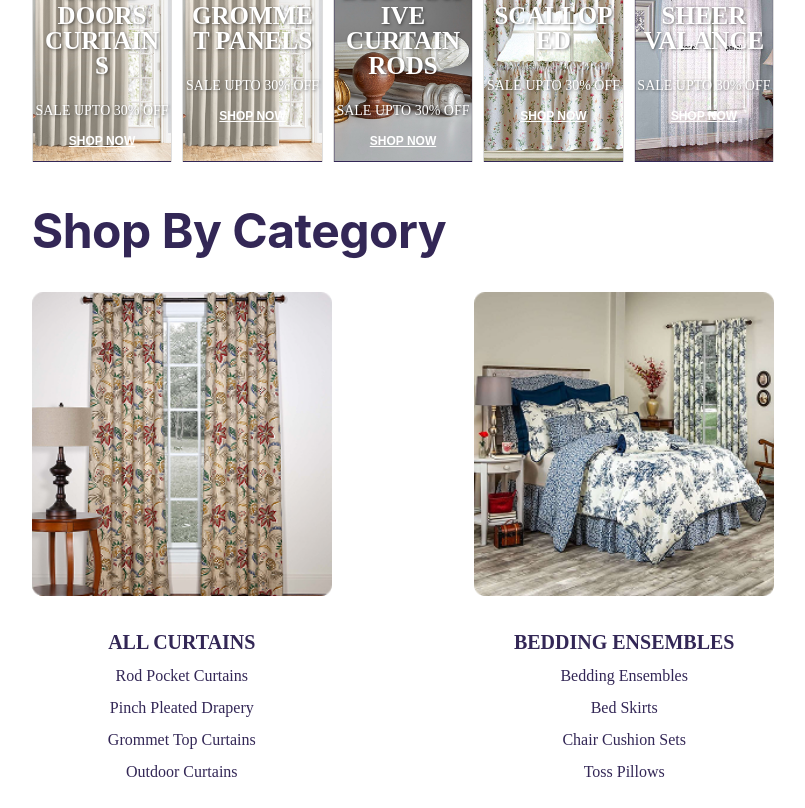
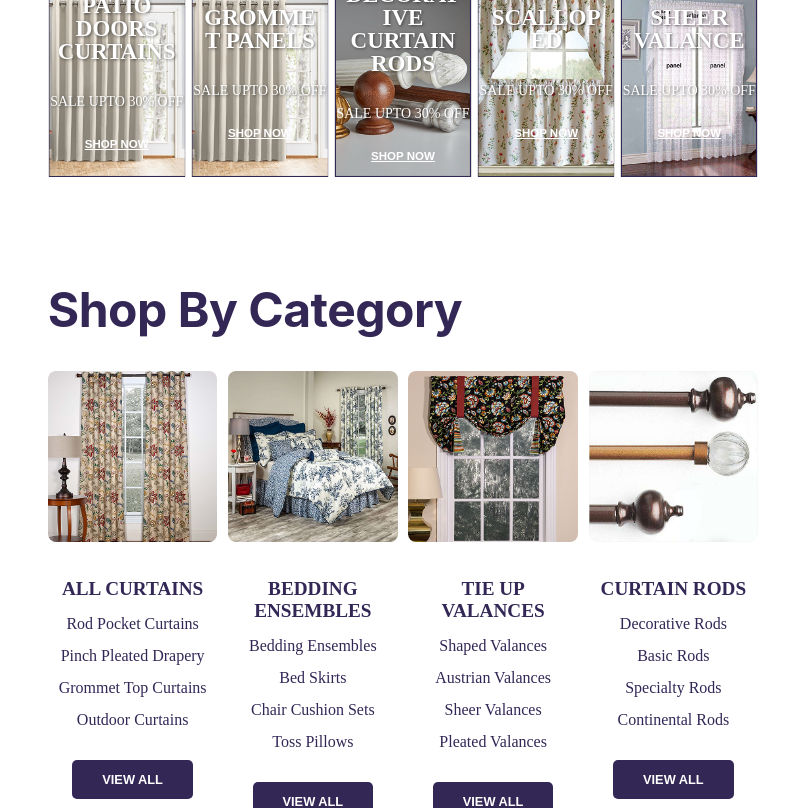
Before and after one commit to ShemLeon/CurtainStore, a React (Vite) app: page / in a window 1280 px wide. Shown: the part 1560-2368 px from the top of the page, without its empty margins (237-1042 px from the left). Built offline with nearby package versions, Linux system fonts and the light colour scheme.

Commit message:
sale ref

```diff
--- a/src/components/body/promoBanner/promoBanner.module.css
+++ b/src/components/body/promoBanner/promoBanner.module.css
@@ -5,6 +5,7 @@
   height: 500px;
   margin: 0;
   padding: 0;
+   margin: 0 auto;
 }
 
 .promoLeft,
--- a/src/components/body/sale/sale.module.css
+++ b/src/components/body/sale/sale.module.css
@@ -1,14 +1,17 @@
 /* Sale block */
 .saleContainer {
+  max-width: 1200px;
   width: 100%;
+  margin: 0 auto;
+  padding: 2rem 1rem;
   box-sizing: border-box;
 }
 
 .saleGrid {
   display: grid;
-  grid-template-columns: repeat(5, 1fr);
+  grid-template-columns: repeat(5, minmax(0, 1fr));
   grid-template-rows: repeat(2, 1fr);
-  gap: 10px;
+  gap: 0.75%;
   width: 100%;
   box-sizing: border-box;
 }
@@ -21,7 +24,7 @@
   box-sizing: border-box;
   min-width: 0;
   overflow: hidden;
-  cursor: pointer;
+  cursor: default;
   aspect-ratio: 7/10;
   background-size: cover; /* ДОБАВИТЬ */
   background-position: center; /* ДОБАВИТЬ */
@@ -52,7 +55,7 @@
   box-sizing: border-box;
   color: white;
   text-shadow: 1px 1px 3px rgba(0, 0, 0, 0.5);
-  margin: 25% 0; /* ДОБАВИТЬ ЭТУ СТРОКУ - отступы сверху и снизу по 20% */
+  margin: 20% 0;
   transition: background-color 0.5s ease;
 }
 
@@ -63,19 +66,19 @@
 
 /* Title text styling */
 .textOverlay h3 {
-  text-align: center; /* выравнивание по центру */
-  width: 90%; /* на всю ширину контейнера */
-  white-space: normal; /* разрешить перенос строк */
-  word-wrap: break-word; /* переносить длинные слова */
-  padding: 0 40px; /* небольшие отступы по бокам */
-  font-size: 25px; /* размер шрифта (настройте под свой дизайн) */
-  font-weight: bold; /* жирный шрифт */
-  line-height: 1; /* межстрочный интервал */
+  text-align: center;
+  width: 90%;
+  white-space: normal;
+  word-wrap: break-word;
+  padding: 0 10%;
+  font-size: clamp(18px, 1.8vw, 25px);
+  font-weight: bold;
+  line-height: 1;
 }
 
 /* Sale text styling */
 .saleText {
-  margin: 0px 0; /* уменьшить вертикальные отступы */
+  margin: 0.5rem 0;
   padding: 0;
   font-size: 14px; /* настройте размер под свой дизайн */
   text-align: center;
@@ -86,11 +89,11 @@
   background-color: transparent;
   border: none;
   color: white;
-  padding: 10px 20px;
-  font-size: 12px;
+  padding: 0.75rem 1.5rem;
+  font-size: clamp(10px, 0.9vw, 12px);
   font-weight: bold;
   cursor: pointer;
-  margin-top: 5px;
+  margin-top: 0.5rem;
   text-decoration: underline;
   transition: all 0.3s ease;
 }
--- a/src/components/body/shopByCategory/shopByCategory.module.css
+++ b/src/components/body/shopByCategory/shopByCategory.module.css
@@ -1,12 +1,15 @@
 /* Shop By Category block */
 .sbcContainer {
-  width: 100%;
+  max-width: 1200px;
+   width: 100%;
+    margin: 0 auto;
+      padding: 2rem 1rem;
   box-sizing: border-box;
   color: #332756;
 }
 
 .h2 {
-  font-size: 48px;
+   font-size: clamp(32px, 4vw, 48px);
     font-weight: 700;
   margin-bottom: 2rem;
   letter-spacing: -0.5px;
@@ -16,34 +19,34 @@
 }
 
 .sbcRow {
-  display: flex;
-  flex-wrap: wrap;
-  justify-content: space-between;
-  gap: 1rem;
+  display: grid;
+   grid-template-columns: repeat(4, minmax(0, 1fr));
+  gap: 1.5%;
+  width: 100%;
+  box-sizing: border-box;
 }
 
 .sbcCard {
-  flex: 1;
-  min-width: 250px;
-  max-width: 300px;
+  min-width: 0;
   display: flex;
   flex-direction: column;
   align-items: center;
   text-align: center;
+  box-sizing: border-box;
 }
 
 .sbcImage {
   width: 100%;
   height: auto;
   border-radius: 8px;
-  margin-bottom: 15px;
+  margin-bottom: 1rem;
 }
 
 .sbcTitle {
-  font-size: 20px;
+    font-size: clamp(16px, 1.5vw, 20px);
   font-weight: bold;
   color: #332756;
-  margin-bottom: 10px;
+  margin-bottom: 0.75rem;
 }
 
 .sbcList {
@@ -66,7 +69,7 @@
   border: none;
   padding: 12px 30px;
   border-radius: 5px;
-  font-size: 14px;
+  font-size: clamp(12px, 1vw, 14px);
   font-weight: bold;
   cursor: pointer;
   transition: background-color 0.3s;
```
